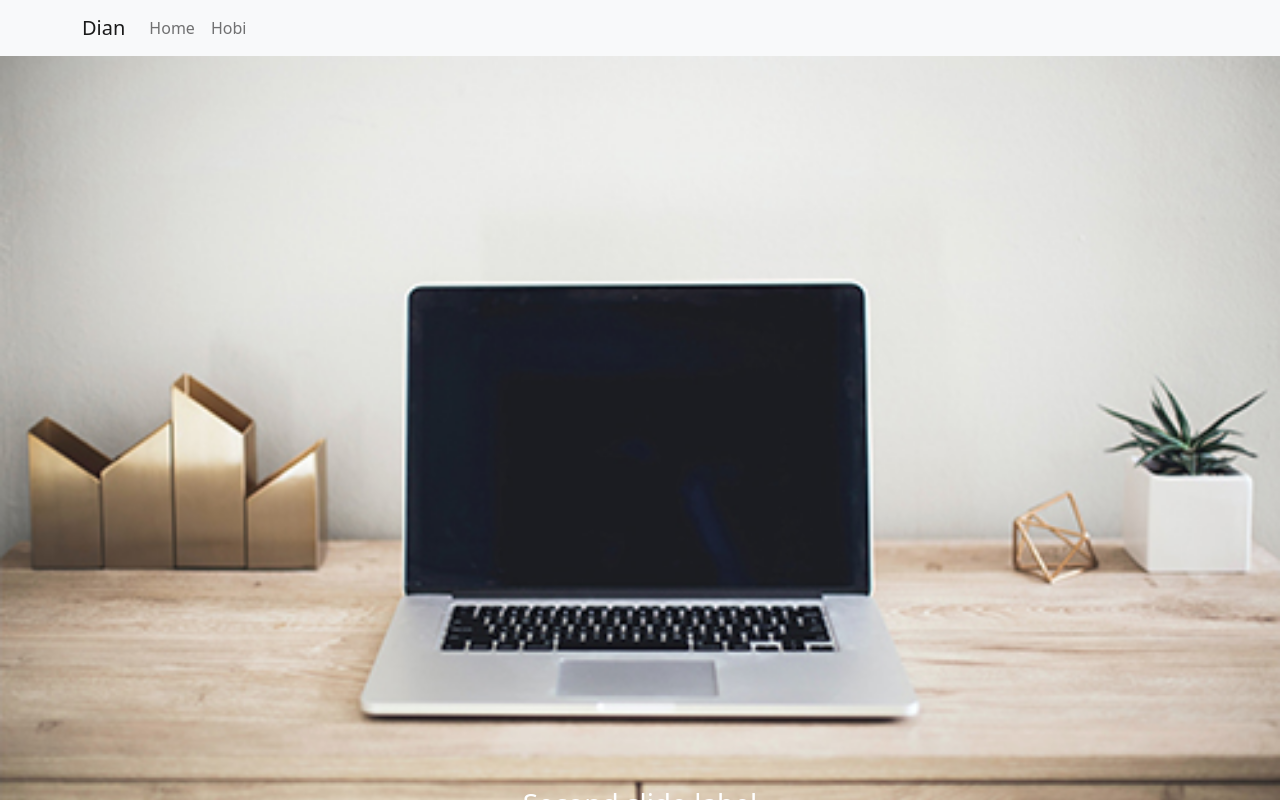
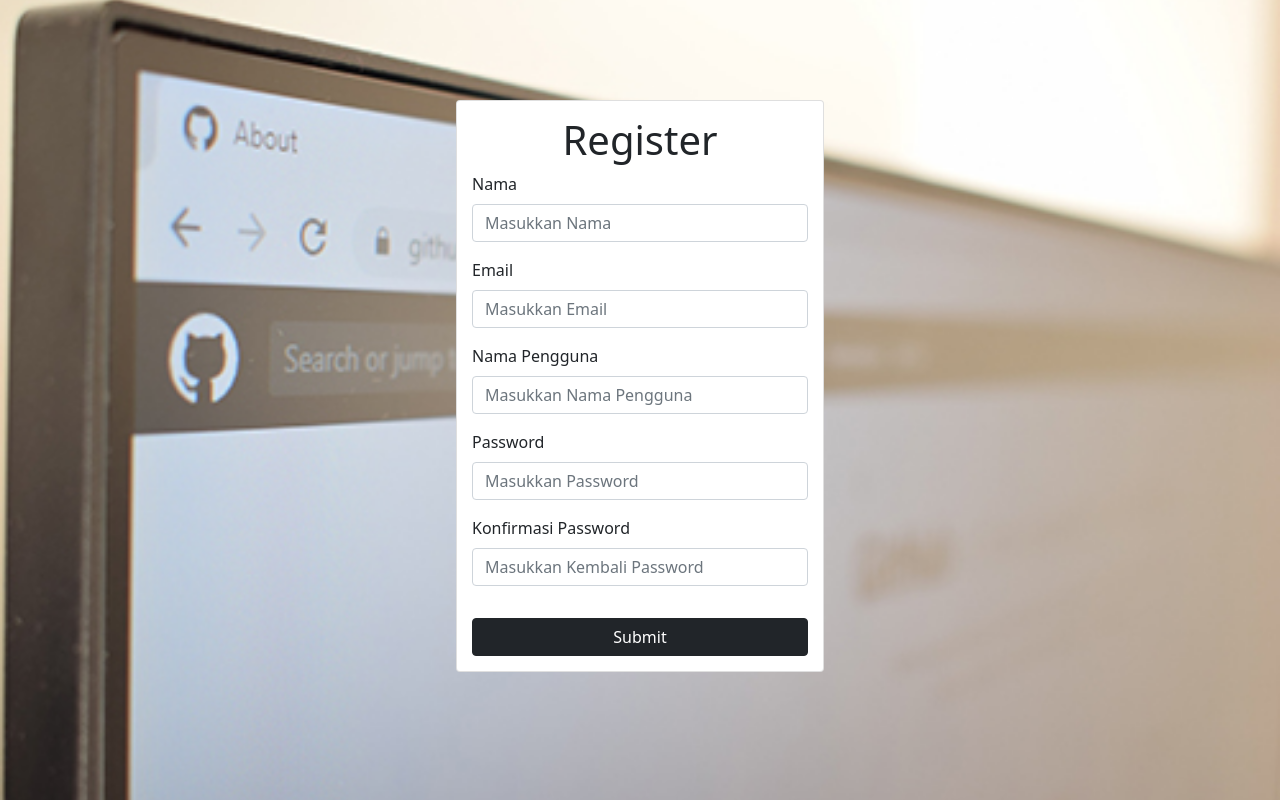
Before and after one commit to Dian-Herd/dian-reactjs, a React (Create React App) app: page / in a window 1280 px wide. Shown: the top 800 px of the page. Built offline with nearby package versions, Linux system fonts and the light colour scheme.

Commit message:
tugas week 6 membuat form registrasi

```diff
--- a/src/App.js
+++ b/src/App.js
@@ -1,17 +1,96 @@
-import Top from './Components/Top';
-import Header from './Components/Header';
-import MainHobby from './Components/MainHobby';
-import MainMessage from './Components/MainMessage';
-import Footer from './Components/Footer';
+import { useState } from "react";
+import FormInput from "./Components/FormInput";
+import { Form, Button, Card } from 'react-bootstrap'
+function App() {
+  const[values, setValues] = useState({
+    name : "",
+    email : "",
+    username : "",
+    password : "",
+    confirmPassword : ""
+  })
 
-function App() {
+  const inputs = [
+    {
+      id : 1,
+      name : 'name',
+      type : 'text',
+      placeholder : 'Masukkan Nama',
+      label : 'Nama',
+      errorMessage : 'Nama tidak boleh kosong!',
+      required : true
+    },
+    {
+      id : 2,
+      name : 'email',
+      type : 'email',
+      placeholder : 'Masukkan Email',
+      label : 'Email',
+      errorMessage : 'Email tidak valid',
+      required : true
+    },
+    {
+      id : 3,
+      name : 'username',
+      type : 'text',
+      placeholder : 'Masukkan Nama Pengguna',
+      label : 'Nama Pengguna',
+      errorMessage : 'Nama pengguna harus terdiri dari 5 - 15 karakter dan tidak memiliki spesial karakter',
+      pattern : '^[A-Za-z0-9]{5,15}$',
+      required : true
+    },
+    {
+      id : 4,
+      name : 'password',
+      type : 'password',
+      placeholder : 'Masukkan Password',
+      label : 'Password',
+      errorMessage : 'Password terdiri dari lebih dari 8 karakter, minimal 1 kapital, 1 angka, 1 spesial karakter',
+      pattern : '^(?=.*[a-zA-Z])(?=.*[0-9])(?=.*[!@#$%^&*])[a-zA-Z0-9!@#$%^&*]{8,}$',
+      required : true
+    },
+    {
+      id : 5,
+      name : 'confirmPassword',
+      type : 'password',
+      placeholder : 'Masukkan Kembali Password',
+      label : 'Konfirmasi Password',
+      errorMessage : 'Password tidak sesuai',
+      pattern: values.password,
+      required : true
+    },
+  ]
+
+  const onChange = e => {
+    setValues({...values, [e.target.name] : e.target.value})
+  }
+
+  const handleSubmit = e => {
+    e.preventDefault();
+    alert(`Nama : ${values.name}
+    Email : ${values.email}
+    Nama Pengguna : ${values.username}
+    Password : ${values.password}
+    Konfirm Password : ${values.confirmPassword}`);
+    setValues({
+      name : "",
+      email : "",
+      username : "",
+      password : "",
+      confirmPassword : ""
+    })
+  }
   return (
-    <div className="App">
-      <Top />
-      <Header />
-      <MainHobby />
-      <MainMessage />
-      <Footer />
+    <div className="container">
+      <Card style={{width: '23rem' , padding: '15px', margin: '100px auto'}}>
+        <h1 className='text-center'>Register</h1>
+        <Form onSubmit={handleSubmit}>
+          {inputs.map(input => (
+            <FormInput key={input.id} {...input} value={values[input.name]} onChange={onChange} />
+          ))}
+          <Button variant="dark" type="submit" style={{width: '100%'}} className='mt-3'>Submit</Button>
+        </Form>
+      </Card>
     </div>
   );
 }
--- /dev/null
+++ b/src/Components/FormInput.jsx
@@ -0,0 +1,28 @@
+import React, { useState } from "react";
+import { Form } from "react-bootstrap";
+import "./formInput.css";
+
+const FormInput = (props) => {
+  const { label, onChange, errorMessage, ...inputProps } = props;
+  const [focused, setFocused] = useState(false);
+  const handleFocus = (e) => {
+    setFocused(true);
+  };
+
+  return (
+    <div>
+      <Form.Group className="mb-3">
+        <Form.Label>{label}</Form.Label>
+        <Form.Control
+          {...inputProps}
+          onChange={onChange}
+          onBlur={handleFocus}
+          onFocus={()=>inputProps.name === 'confirmPassword' && setFocused(true)}
+          focused={focused.toString()}
+        />
+        <span>{errorMessage}</span>
+      </Form.Group>
+    </div>
+  );
+};
+export default FormInput;
--- a/src/Components/Header.jsx
+++ b/src/Components/Header.jsx
@@ -1,5 +1,4 @@
 import React from 'react';
-import 'bootstrap/dist/css/bootstrap.min.css';
 import {Carousel} from 'react-bootstrap';
 import image1 from './../Images/10.jpg';
 import image2 from './../Images/9.jpg';
--- a/src/Components/Top.jsx
+++ b/src/Components/Top.jsx
@@ -1,5 +1,4 @@
 import React from 'react';
-import 'bootstrap/dist/css/bootstrap.min.css';
 import {Navbar, Container, Nav} from 'react-bootstrap';
 
 export default class Top extends React.Component{
--- /dev/null
+++ b/src/Components/formInput.css
@@ -0,0 +1,11 @@
+span {
+    color : red;
+    font-size: 12px;
+    display: none;
+}
+input:invalid[focused = true]{
+    border-color: red;
+}
+input:invalid[focused = true] ~ span{
+    display: block;
+}
--- a/src/index.css
+++ b/src/index.css
@@ -5,6 +5,9 @@ body {
     sans-serif;
   -webkit-font-smoothing: antialiased;
   -moz-osx-font-smoothing: grayscale;
+  background-image: url("./Images/github.jpg");
+  background-size: cover;
+  background-position: center;
 }
 
 code {
--- a/src/index.js
+++ b/src/index.js
@@ -1,6 +1,7 @@
 import React from 'react';
 import ReactDOM from 'react-dom';
 import './index.css';
+import 'bootstrap/dist/css/bootstrap.min.css';
 import App from './App';
 import reportWebVitals from './reportWebVitals';
 
```
Also changed, not shown: src/Images/github.jpg (added).
